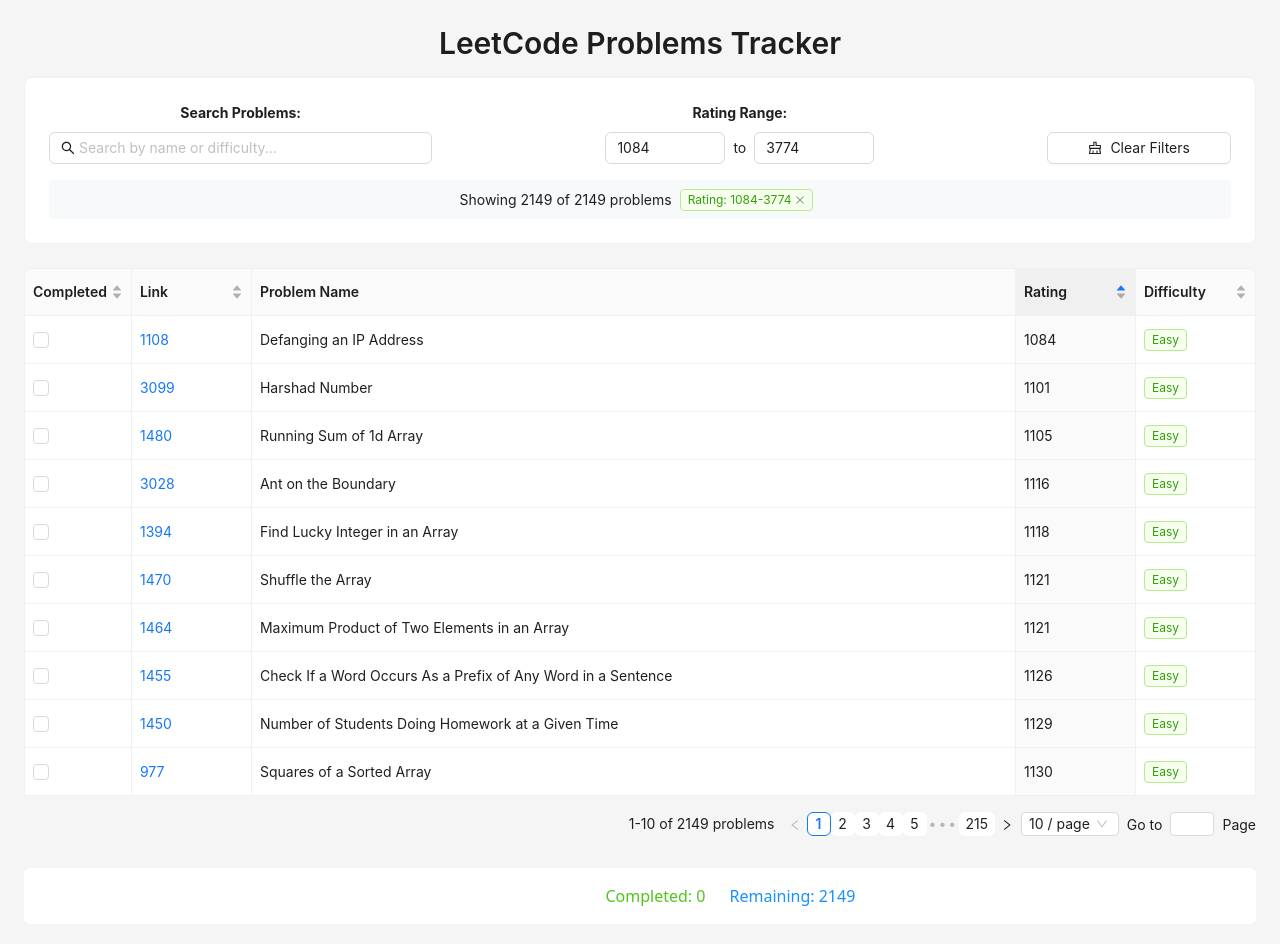
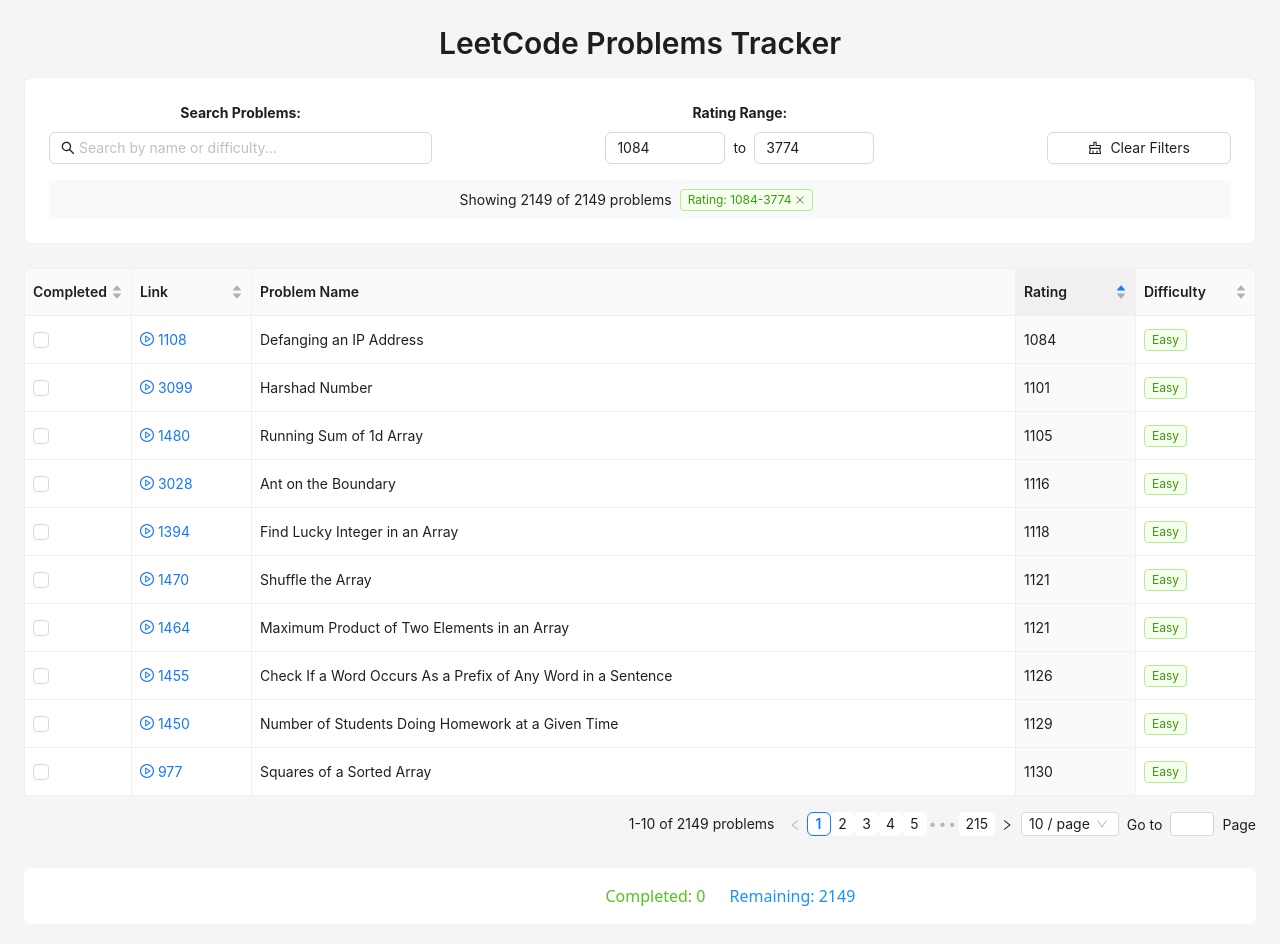
Before and after one commit to rjames187/leet-tracker, a React (Vite) app: page / in a window 1280 px wide. Shown: the top 944 px of the page. Built offline with nearby package versions, Linux system fonts and the light colour scheme.

Commit message:
add icon to link col

```diff
--- a/src/components/LeetTable.tsx
+++ b/src/components/LeetTable.tsx
@@ -1,6 +1,6 @@
 import React, { useState, useMemo, useEffect } from 'react';
 import { Table, Checkbox, Tag, Space, Typography, Input, Row, Col, Card, Button } from 'antd';
-import { CheckOutlined, SearchOutlined, ClearOutlined } from '@ant-design/icons';
+import { CheckOutlined, SearchOutlined, ClearOutlined, PlayCircleOutlined } from '@ant-design/icons';
 import type { SortOrder } from 'antd/es/table/interface';
 import type { LeetCodeProblem } from '../types';
 import { getData } from '../data';
@@ -84,7 +84,8 @@
         const url = `https://leetcode.com/problems/${record.slug}`;
         return (
           <Link href={url} >
-            {id}
+            <PlayCircleOutlined />
+            {' '}{id}
           </Link>
         );
       },
```
